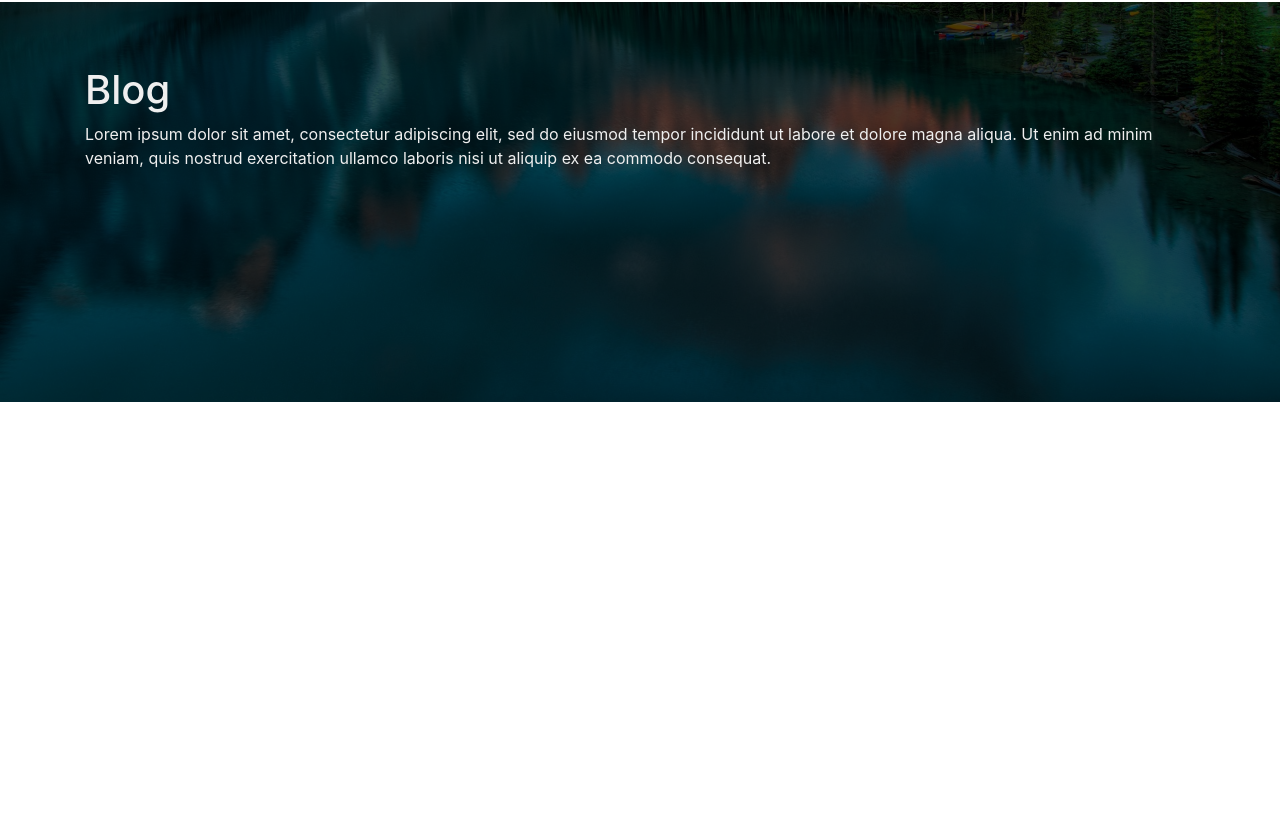
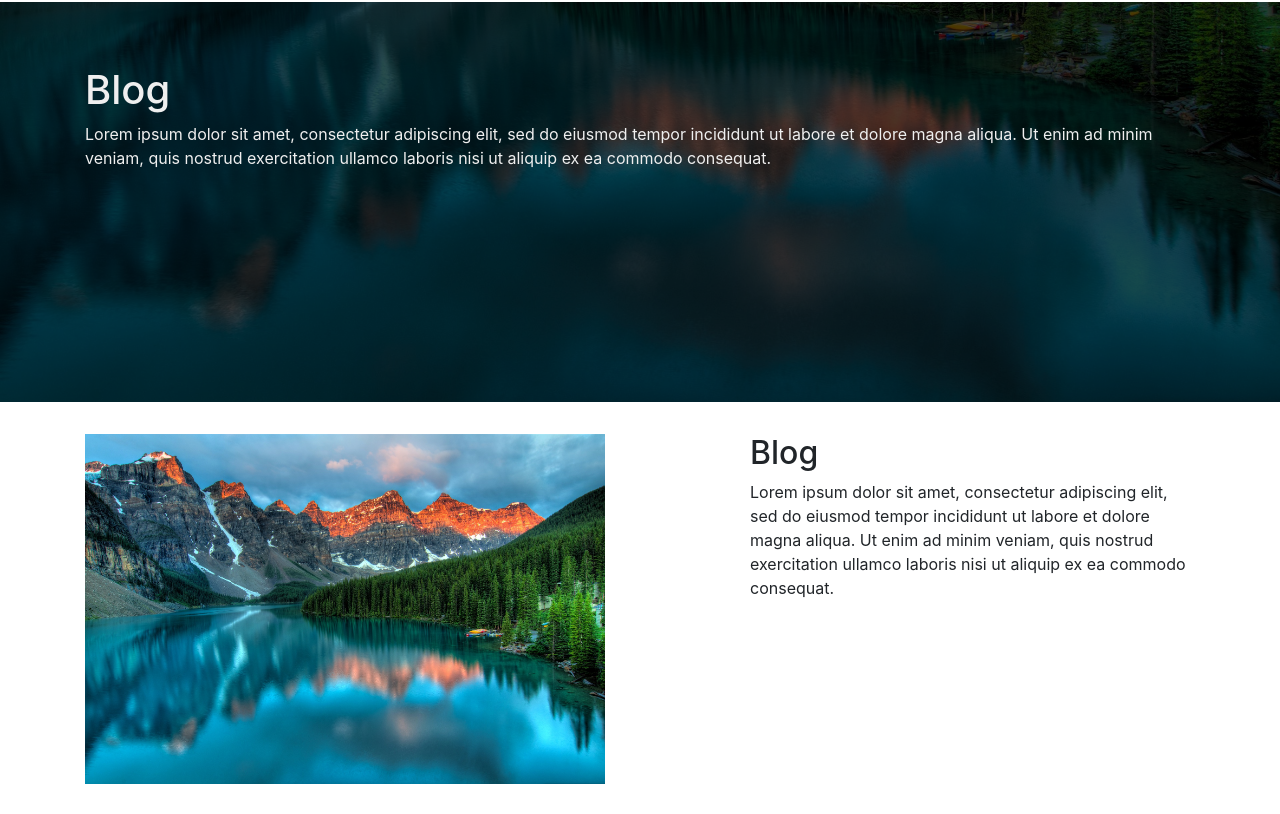
Before and after one commit to AlcatrazALT/react-bs-site, a React (Create React App) app: page / in a window 1280 px wide. Shown: the part 1235-2049 px from the top of the page. Before the commit the page ends 1669 px from the top, so only its background shows below. Built offline with nearby package versions, Linux system fonts and the light colour scheme.

Commit message:
feat: Update Home component

```diff
--- a/src/components/Home.js
+++ b/src/components/Home.js
@@ -48,6 +48,17 @@ export const Home = () => {
         </Row>
       </Container>
       <Jumbotron />
+      <Container style={{ marginBottom: '30px' }}>
+        <Row>
+          <Col md={7}>
+            <img src={lake} height={350} alt="lake" />
+          </Col>
+          <Col md={5}>
+            <h2>Blog</h2>
+            <p>{Lorem}</p>
+          </Col>
+        </Row>
+      </Container>
     </>
   )
 }
```
